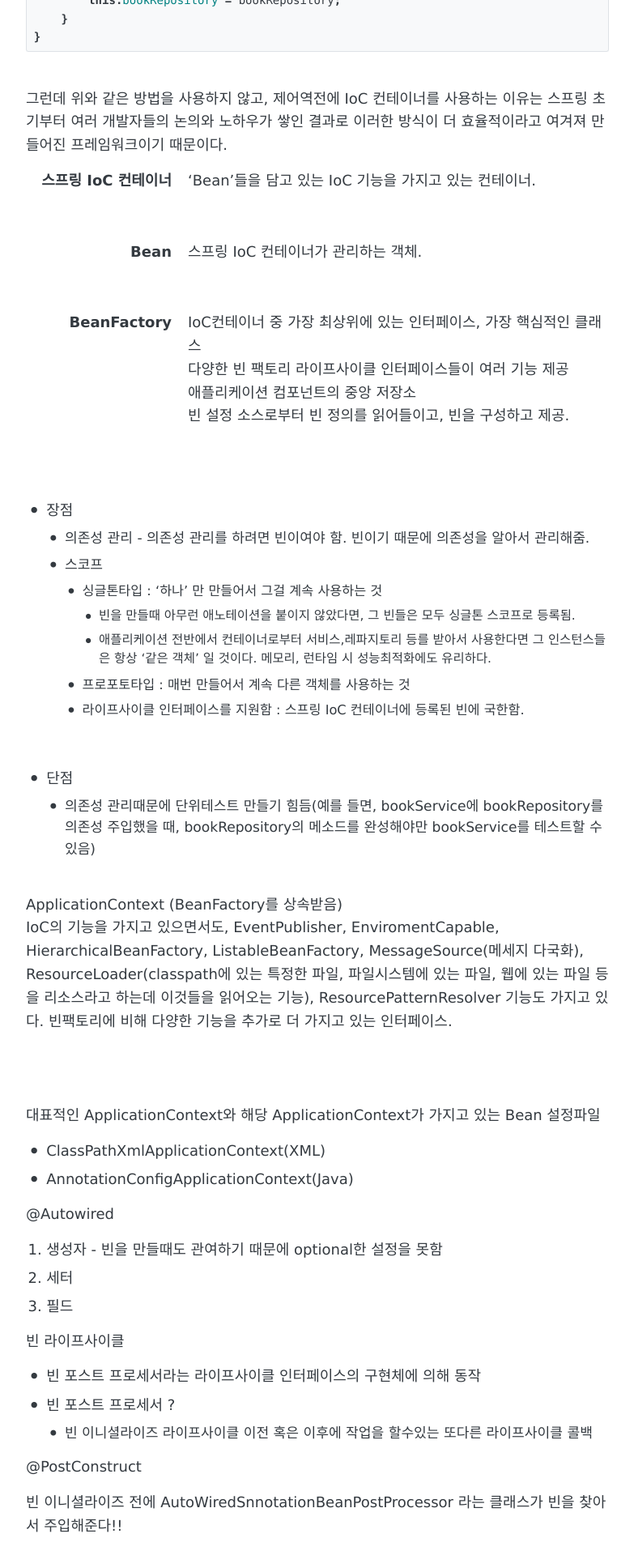
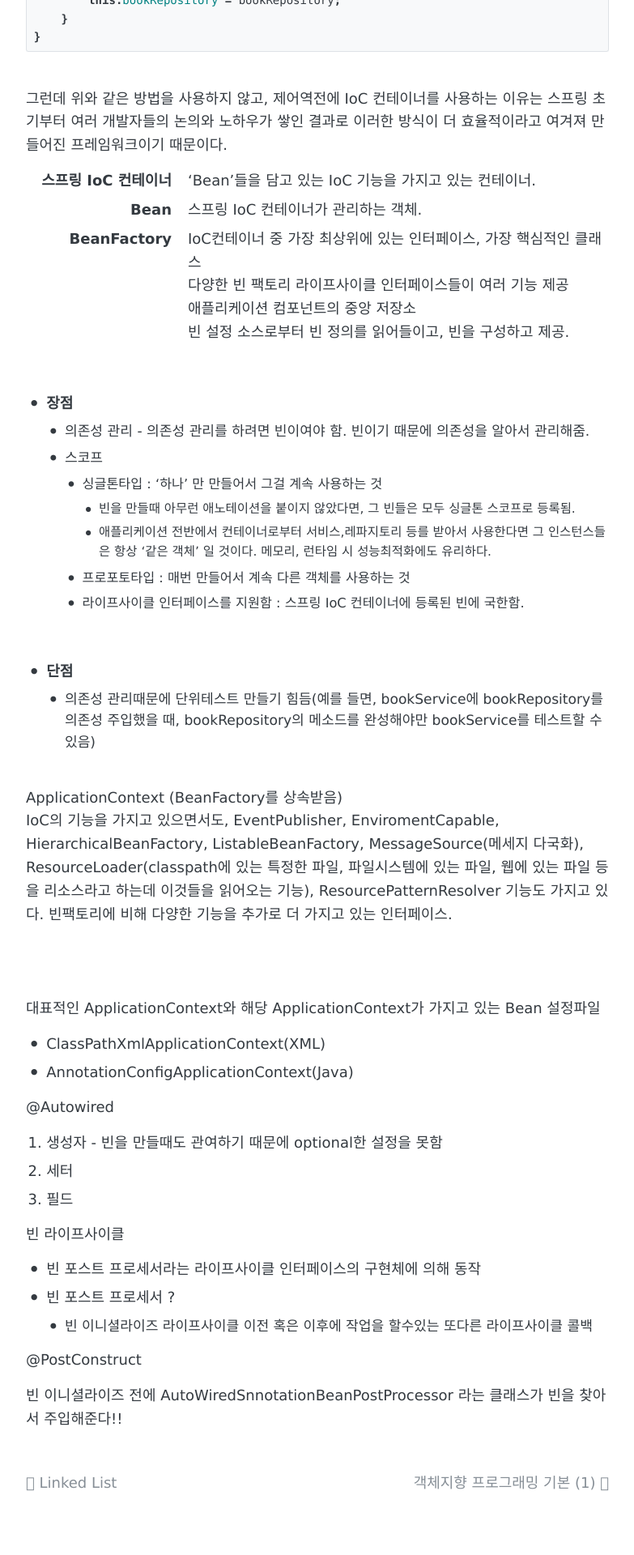
Before and after one commit to ellie1027/hb_9, a Jekyll site: the page built from _posts/2020-10-14-springcore.md, in a window 1280 px wide. Shown: the part 1008-2928 px from the top of the page at 81% size, without its empty margins (248-1031 px from the left). Built offline with Jekyll 4.4.1, drawn with Linux system fonts in a browser that asks for light colours; our own code applies the rules of GitHub Pages for plain Markdown files; comment, search, counter and statistics services are not loaded.

Commit message:
포스트 업데이트

```diff
--- a/_posts/2020-10-14-springcore.md
+++ b/_posts/2020-10-14-springcore.md
@@ -41,14 +41,12 @@ class BookService {
 <br>
 
 스프링 IoC 컨테이너
-: 'Bean'들을 담고 있는 IoC 기능을 가지고 있는 컨테이너.
+: 'Bean'들을 담고 있는 IoC 기능을 가지고 있는 컨테이너.<br>
 
-<br>
 
 Bean
 : 스프링 IoC 컨테이너가 관리하는 객체.<br>
 
-<br>
 
 BeanFactory
 : IoC컨테이너 중 가장 최상위에 있는 인터페이스, 가장 핵심적인 클래스<br>
@@ -57,9 +55,8 @@ BeanFactory
   빈 설정 소스로부터 빈 정의를 읽어들이고, 빈을 구성하고 제공.<br>
 
 <br>
-<br>
 
-* 장점<br>
+* **장점**<br>
   * 의존성 관리 - 의존성 관리를 하려면 빈이여야 함. 빈이기 때문에 의존성을 알아서 관리해줌.<br>
   * 스코프<br>
     * 싱글톤타입 : '하나' 만 만들어서 그걸 계속 사용하는 것<br>
@@ -69,7 +66,7 @@ BeanFactory
     * 라이프사이클 인터페이스를 지원함 : 스프링 IoC 컨테이너에 등록된 빈에 국한함. <br>
 <br>
 <br>
-* 단점<br>
+* **단점**<br>
   * 의존성 관리때문에 단위테스트 만들기 힘듬(예를 들면, bookService에 bookRepository를 의존성 주입했을 때, bookRepository의 메소드를 완성해야만 bookService를 테스트할 수 있음)
 <br>
 <br>
```
